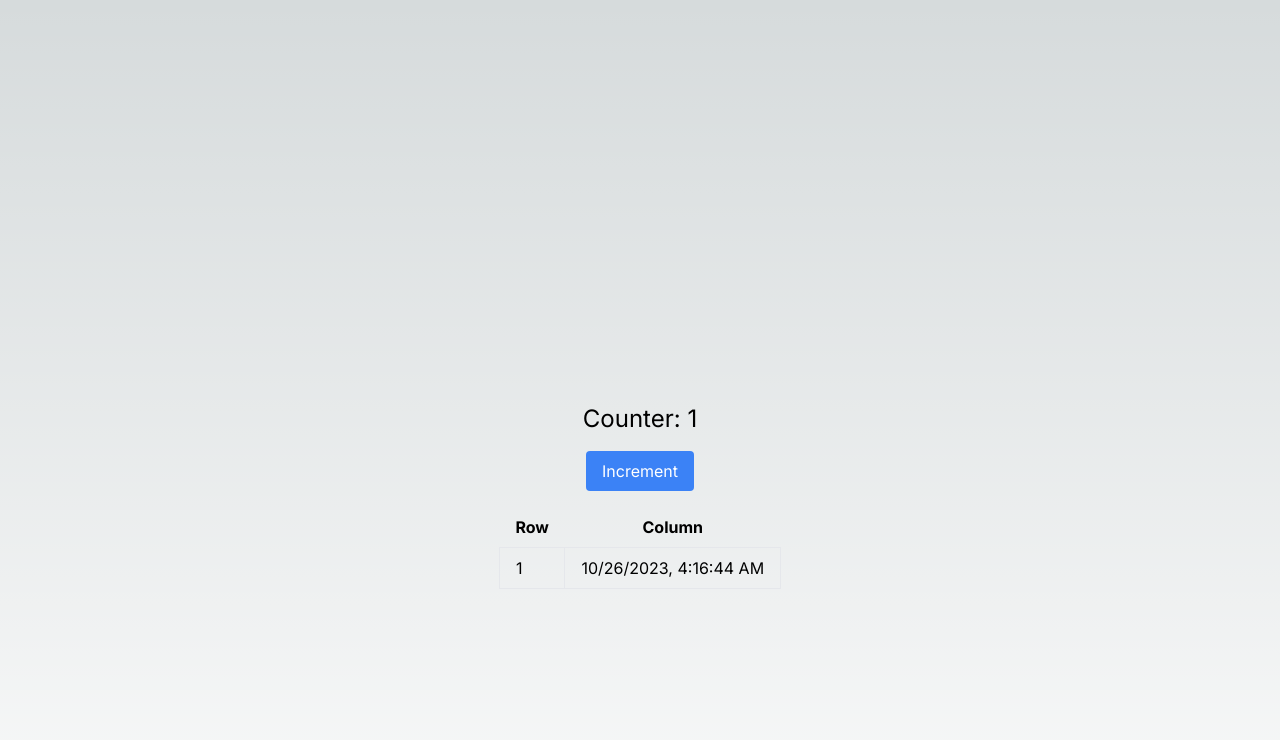
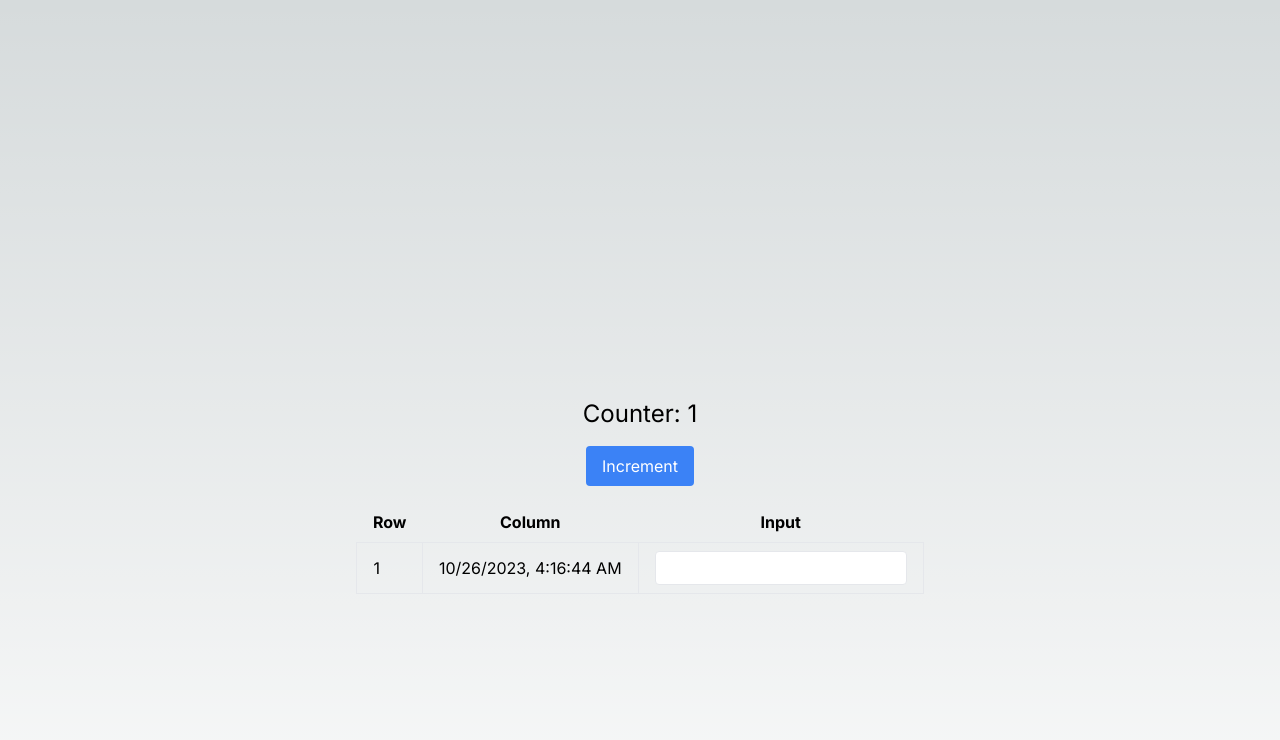
Before and after one commit to imagine-bot/25-915, a Next.js app: page / in a window 1280 px wide. Both pictures are taken after a click on the button "Increment". Shown: the top 740 px of the page. Built offline with nearby package versions, Linux system fonts and the light colour scheme.

Commit message:
Commit from Stub AI (#6)

```diff
--- a/components/Counter.tsx
+++ b/components/Counter.tsx
@@ -23,6 +23,7 @@ export default function Counter() {
           <tr>
             <th className="px-4 py-2">Row</th>
             <th className="px-4 py-2">Column</th>
+            <th className="px-4 py-2">Input</th>
           </tr>
         </thead>
         <tbody>
@@ -30,6 +31,9 @@ export default function Counter() {
             <tr key={i}>
               <td className="border px-4 py-2">{i + 1}</td>
               <td className="border px-4 py-2">{new Date().toLocaleString()}</td>
+              <td className="border px-4 py-2">
+                <input type="text" className="border rounded px-2 py-1" />
+              </td>
             </tr>
           ))}
         </tbody>
```
